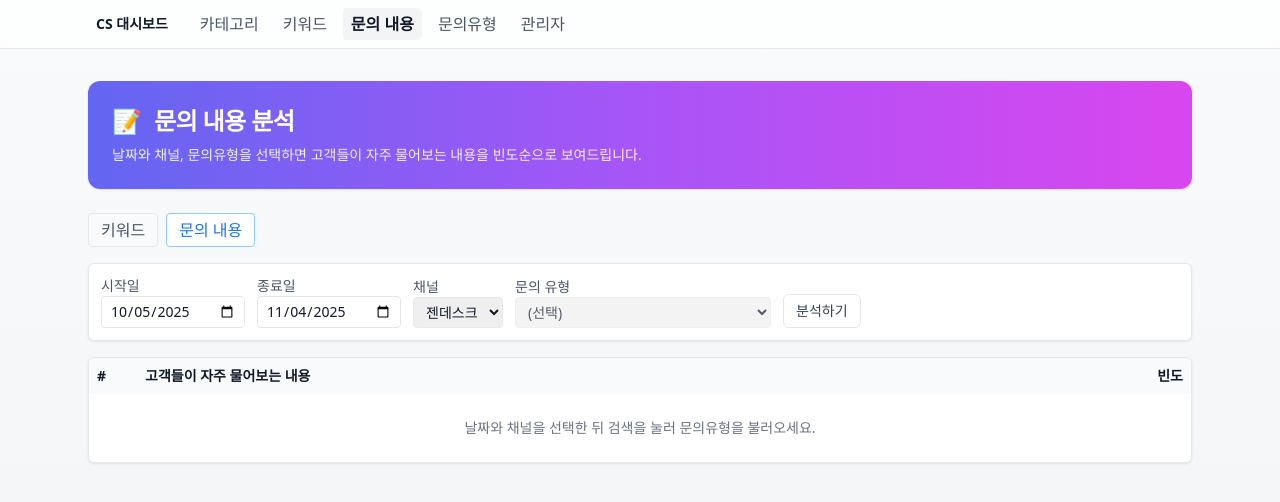
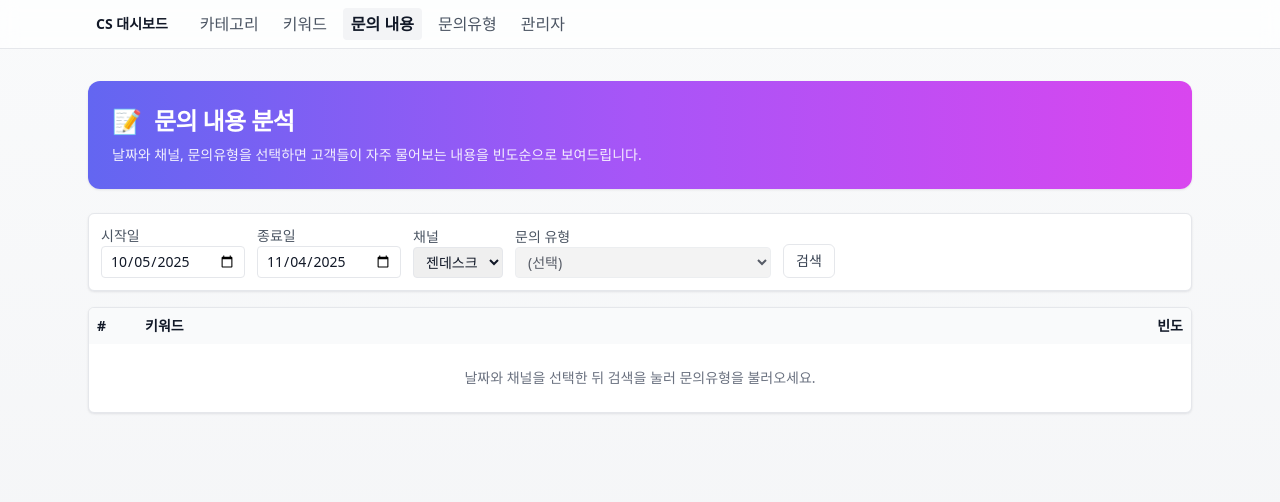
Before and after one commit to nicetoya86/ticket, a Next.js app: page /phrases in a window 1280 px wide. Shown: the top 502 px of the page. Built offline with nearby package versions, Linux system fonts and the light colour scheme.

Commit message:
chore(keywords): remove 臾몄쓽?댁슜 tab from keywords page; fix inquiry dropdown enable via counts fallback; exclude ios/android user tokens from keyword extraction

```diff
--- a/app/api/keywords/top/route.ts
+++ b/app/api/keywords/top/route.ts
@@ -88,7 +88,11 @@ export async function GET(req: Request) {
             .replace(/[\p{P}\p{S}]+/gu, ' ')
             .toLowerCase();
         const tokens = cleaned.split(/\s+/).filter(Boolean);
-        const stop = new Set<string>(['및','그리고','에서','으로','으로는','에','은','는','이','가','을','를','도','만','과','와','요','게','좀','좀요','이나','나','으로의','으로도']);
+        const stop = new Set<string>([
+            '및','그리고','에서','으로','으로는','에','은','는','이','가','을','를','도','만','과','와','요','게','좀','좀요','이나','나','으로의','으로도',
+            // iOS/Android user 제외
+            'ios','android','user','iosuser','androiduser'
+        ]);
         const freq = new Map<string, number>();
         for (const tok of tokens) {
             if (tok.length < 2) continue;
--- a/components/KeywordsClient2.tsx
+++ b/components/KeywordsClient2.tsx
@@ -3,28 +3,24 @@
 import { useEffect, useMemo, useState } from 'react';
 
 type TopKeyword = { keyword: string; freq?: number; tfidf?: number };
-type TopPhrase = { phrase: string; freq: number };
 
 type InquiryOption = { inquiry_type: string; ticket_count: number };
 
-export default function KeywordsClient({ initialTab = 'keywords' }: { initialTab?: 'keywords' | 'phrases' } = {}) {
+export default function KeywordsClient() {
 	const [from, setFrom] = useState<string>(() => new Date(Date.now() - 30 * 24 * 3600 * 1000).toISOString().slice(0, 10));
 	const [to, setTo] = useState<string>(() => new Date().toISOString().slice(0, 10));
 	const [source, setSource] = useState<'zendesk' | 'channel'>('zendesk');
 	const [inquiries, setInquiries] = useState<InquiryOption[]>([]);
 	const [inquiryType, setInquiryType] = useState<string>('');
 	const [items, setItems] = useState<TopKeyword[]>([]);
-	const [phrases, setPhrases] = useState<TopPhrase[]>([]);
 	const [loading, setLoading] = useState(false);
 	const [error, setError] = useState<string | null>(null);
-	const [activeTab, setActiveTab] = useState<'keywords' | 'phrases'>(initialTab);
 
 	// 날짜/채널 변경 시 상태 초기화(문의유형은 검색 버튼으로 불러오도록 변경)
 	useEffect(() => {
 		setInquiryType('');
 		setInquiries([]);
 		setItems([]);
-		setPhrases([]);
 		setError(null);
 	}, [from, to, source]);
 
@@ -42,7 +38,7 @@ export default function KeywordsClient({ initialTab = 'keywords' }: { initialTab
 	}
 
 	async function fetchInquiryOptions() {
-		// 텍스트가 실제 존재하는 문의유형만 옵션으로 제공하기 위해 texts 상세로 조회 후 집계
+		// 텍스트가 실제 존재하는 문의유형 우선, 없으면 counts로 폴백
 		const qs = new URLSearchParams({ from, to, fieldTitle: '문의유형(고객)', status: 'closed', detail: 'texts', source });
 		const res = await fetch(`/api/stats/inquiries?${qs.toString()}`, { cache: 'no-store' });
 		if (!res.ok) throw new Error(`HTTP ${res.status}`);
@@ -55,9 +51,24 @@ export default function KeywordsClient({ initialTab = 'keywords' }: { initialTab
 			if (!map.has(t)) map.set(t, new Set());
 			if (tid) map.get(t)!.add(tid);
 		}
-		const options = Array.from(map.entries())
+		let options = Array.from(map.entries())
 			.map(([inquiry_type, ids]) => ({ inquiry_type, ticket_count: ids.size }))
 			.sort((a, b) => b.ticket_count - a.ticket_count);
+
+		if (options.length === 0) {
+			const qs2 = new URLSearchParams({ from, to, fieldTitle: '문의유형(고객)', status: 'closed', source });
+			const res2 = await fetch(`/api/stats/inquiries?${qs2.toString()}`, { cache: 'no-store' });
+			if (res2.ok) {
+				const json2 = await res2.json();
+				const seen = new Set<string>();
+				options = (json2.items ?? [])
+					.map((r: any) => ({ inquiry_type: normalizeType(String(r?.inquiry_type ?? '')), ticket_count: Number(r?.ticket_count ?? 0) }))
+					.filter((r: any) => r.inquiry_type)
+					.sort((a: any, b: any) => b.ticket_count - a.ticket_count)
+					.filter((r: any) => (seen.has(r.inquiry_type) ? false : (seen.add(r.inquiry_type), true)));
+			}
+		}
+
 		setInquiries(options);
 	}
 
@@ -69,19 +80,11 @@ export default function KeywordsClient({ initialTab = 'keywords' }: { initialTab
 				await fetchInquiryOptions();
 				return; // 1단계: 문의유형 불러오기만 수행
 			}
-			if (activeTab === 'keywords') {
-				const qs = new URLSearchParams({ from, to, inquiryType: normalizeType(inquiryType), limit: '10', source });
-				const res = await fetch(`/api/keywords/top?${qs.toString()}`, { cache: 'no-store' });
-				if (!res.ok) throw new Error(`HTTP ${res.status}`);
-				const json = await res.json();
-				setItems(json ?? []);
-			} else {
-				const qs = new URLSearchParams({ from, to, inquiryType: normalizeType(inquiryType), limit: '15', source });
-				const res = await fetch(`/api/keywords/phrases?${qs.toString()}`, { cache: 'no-store' });
-				if (!res.ok) throw new Error(`HTTP ${res.status}`);
-				const json = await res.json();
-				setPhrases(json ?? []);
-			}
+			const qs = new URLSearchParams({ from, to, inquiryType: normalizeType(inquiryType), limit: '10', source });
+			const res = await fetch(`/api/keywords/top?${qs.toString()}`, { cache: 'no-store' });
+			if (!res.ok) throw new Error(`HTTP ${res.status}`);
+			const json = await res.json();
+			setItems(json ?? []);
 		} catch (e: any) {
 			setError(e.message ?? 'failed');
 		} finally {
@@ -91,10 +94,6 @@ export default function KeywordsClient({ initialTab = 'keywords' }: { initialTab
 
 	return (
 		<div className="space-y-4">
-			<div className="flex gap-2">
-				<button className={`px-3 py-1 rounded border ${activeTab==='keywords' ? 'bg-white text-brand-600 border-brand-300' : 'bg-gray-50 text-gray-600 border-gray-200'}`} onClick={() => setActiveTab('keywords')}>키워드</button>
-				<button className={`px-3 py-1 rounded border ${activeTab==='phrases' ? 'bg-white text-brand-600 border-brand-300' : 'bg-gray-50 text-gray-600 border-gray-200'}`} onClick={() => setActiveTab('phrases')}>문의 내용</button>
-			</div>
 			<div className="card p-3 flex flex-wrap items-end gap-3 text-sm">
 				<label className="flex flex-col">
 					<span className="text-gray-600">시작일</span>
@@ -120,10 +119,8 @@ export default function KeywordsClient({ initialTab = 'keywords' }: { initialTab
 						))}
 					</select>
 				</label>
-				<button disabled={!canSearch || loading} onClick={onSearch} className="btn-outline disabled:opacity-50">{activeTab==='keywords' ? '검색' : '분석하기'}</button>
+				<button disabled={!canSearch || loading} onClick={onSearch} className="btn-outline disabled:opacity-50">검색</button>
 			</div>
-
-			{activeTab==='keywords' && (
 			<div className="card overflow-hidden">
 				<table className="table-card">
 					<thead className="thead"><tr><th className="p-2 text-left w-12">#</th><th className="p-2 text-left">키워드</th><th className="p-2 text-right">빈도</th></tr></thead>
@@ -141,27 +138,6 @@ export default function KeywordsClient({ initialTab = 'keywords' }: { initialTab
 					</tbody>
 				</table>
 			</div>
-			)}
-
-			{activeTab==='phrases' && (
-			<div className="card overflow-hidden">
-				<table className="table-card">
-					<thead className="thead"><tr><th className="p-2 text-left w-12">#</th><th className="p-2 text-left">고객들이 자주 물어보는 내용</th><th className="p-2 text-right">빈도</th></tr></thead>
-					<tbody>
-						{phrases.map((r, idx) => (
-							<tr key={idx} className="border-t hover:bg-gray-50/60">
-								<td className="p-2">{idx + 1}</td>
-								<td className="p-2 whitespace-pre-wrap break-words">{r.phrase}</td>
-								<td className="p-2 text-right">{r.freq}</td>
-							</tr>
-						))}
-						{phrases.length === 0 && (
-							<tr><td colSpan={3} className="p-6 text-center text-gray-500">{loading ? '로딩 중...' : (error || (inquiries.length === 0 ? '날짜와 채널을 선택한 뒤 검색을 눌러 문의유형을 불러오세요.' : '문의유형을 선택하고 분석하기를 눌러 주세요.'))}</td></tr>
-						)}
-					</tbody>
-				</table>
-			</div>
-			)}
 		</div>
 	);
 }
```
